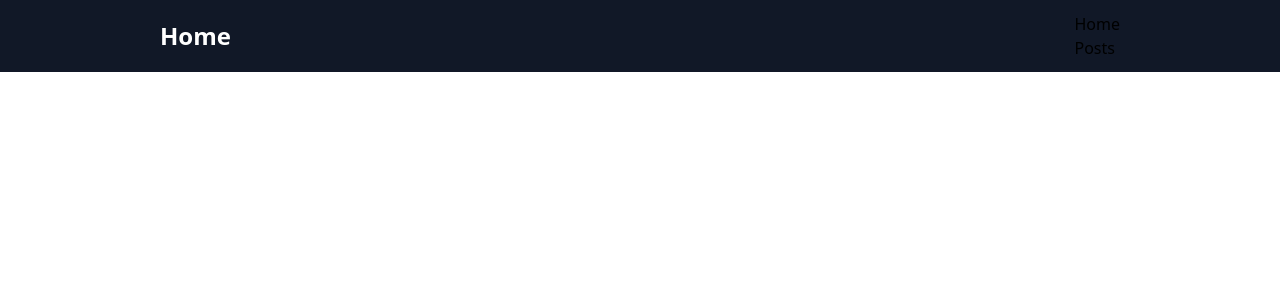
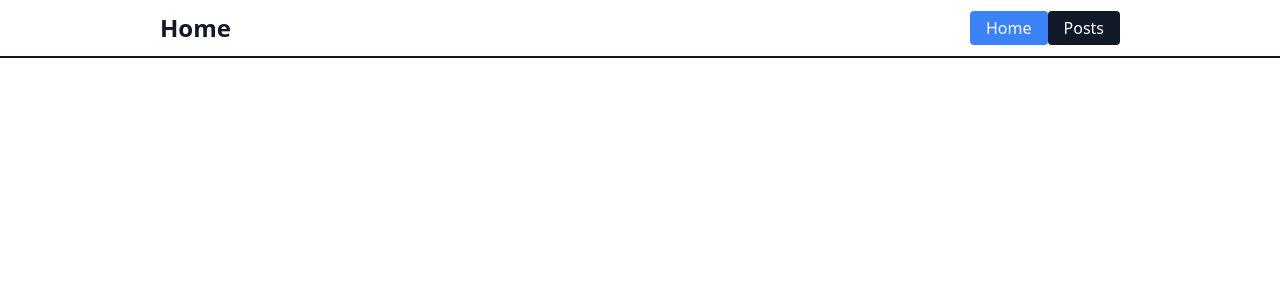
Before and after one commit to yegorkravchenko/randomposts-react, a React (Vite) app: page / in a window 1280 px wide. Shown: the top 300 px of the page. Built offline with nearby package versions, Linux system fonts and the light colour scheme.

Commit message:
feat: implement Header component

```diff
--- a/src/components/Header.jsx
+++ b/src/components/Header.jsx
@@ -1,19 +1,15 @@
 import React from "react";
-import { NavLink } from "react-router-dom";
+import { NavButton } from "./NavButton";
 
 export function Header({ pageTitle }) {
   return (
-    <header className="w-screen py-3 bg-gray-900">
+    <header className="w-screen py-3 border-b-2 border-gray-900">
       <div className="w-9/12 mx-auto flex justify-between items-center">
-        <h1 className="text-2xl text-white font-bold">{pageTitle}</h1>
+        <h1 className="text-2xl text-gray-900 font-bold">{pageTitle}</h1>
         <nav>
           <ul>
-            <li>
-              <NavLink to="/">Home</NavLink>
-            </li>
-            <li>
-              <NavLink to="/posts">Posts</NavLink>
-            </li>
+            <NavButton text="Home" to="/" />
+            <NavButton text="Posts" to="/posts" />
           </ul>
         </nav>
       </div>
--- /dev/null
+++ b/src/components/NavButton.jsx
@@ -0,0 +1,16 @@
+import React from "react";
+import { NavLink } from "react-router-dom";
+
+export function NavButton({ text, to }) {
+  return (
+    <li className="inline-block">
+      <NavLink
+        activeClassName="bg-blue-500"
+        className="px-4 py-1.5 first:mr-5 rounded bg-gray-900 text-white"
+        to={to}
+      >
+        {text}
+      </NavLink>
+    </li>
+  );
+}
```
